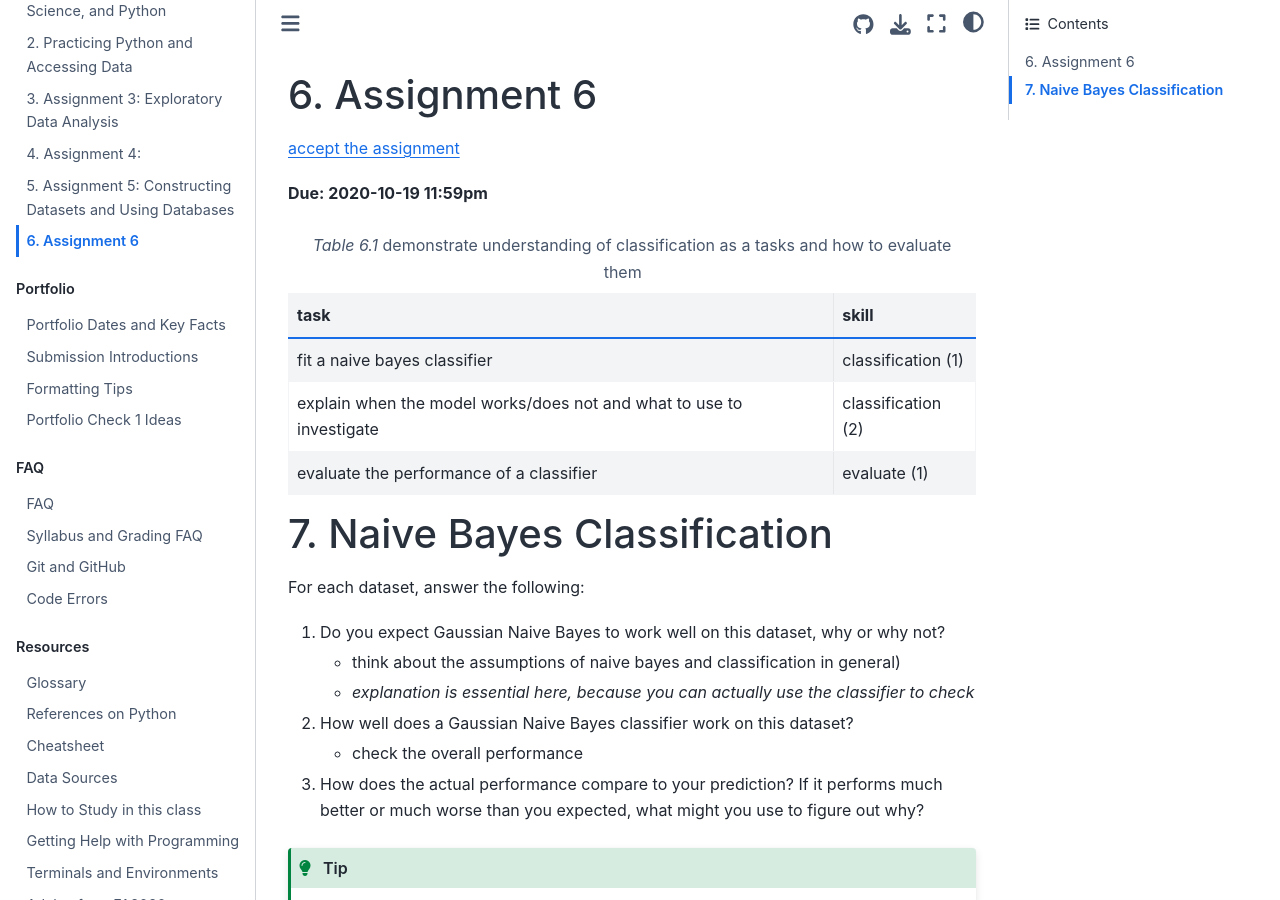
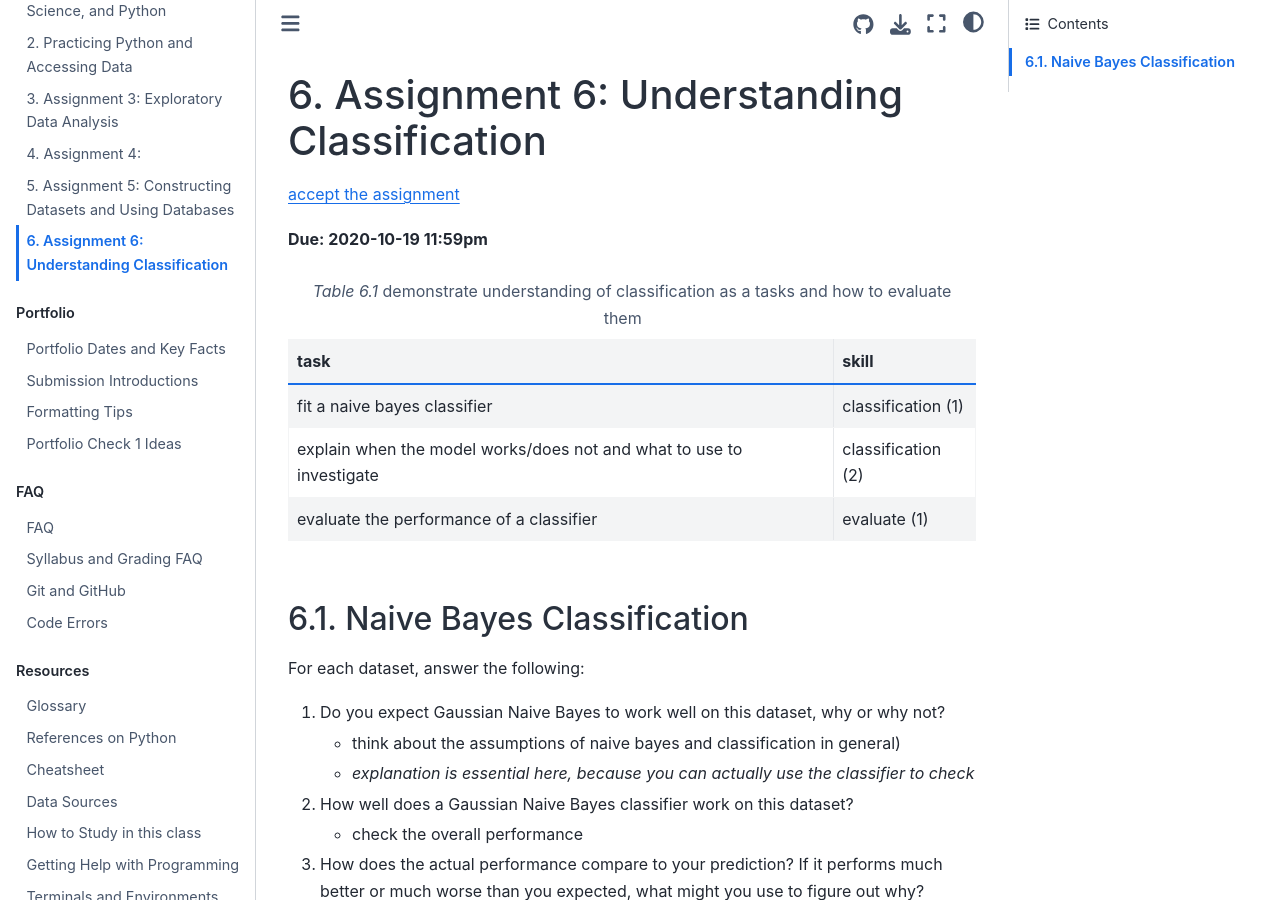
Before and after one commit to rhodyprog4ds/BrownFall21, a Jupyter Book: the page built from assignments/06-classification.md, in a window 1280 px wide and 900 px high. Built offline with Jupyter Book 1.0.4 settings and Sphinx 7.4.7 and the Sphinx Book theme 1.1.4, drawn with Linux system fonts in a browser that asks for light colours; pages that are not in the unit, such as notebooks, are missing from menus; some of the changed text lies outside the part shown.

Commit message:
Update 06-classification.md

````diff
--- a/assignments/06-classification.md
+++ b/assignments/06-classification.md
@@ -4,7 +4,7 @@ substitutions:
     [accept the assignment](https://classroom.github.com/a/LFRsq0La)
   date : 2020-10-19 11:59pm
 ---
-# Assignment 6
+# Assignment 6: Understanding Classification
 
 {{accept_assignment}}
 __Due: {{ date }}__
@@ -22,7 +22,7 @@ __Due: {{ date }}__
   - evaluate (1)
 ```
 
-# Naive Bayes Classification
+## Naive Bayes Classification
 
 For each dataset, answer the following:
 
````
